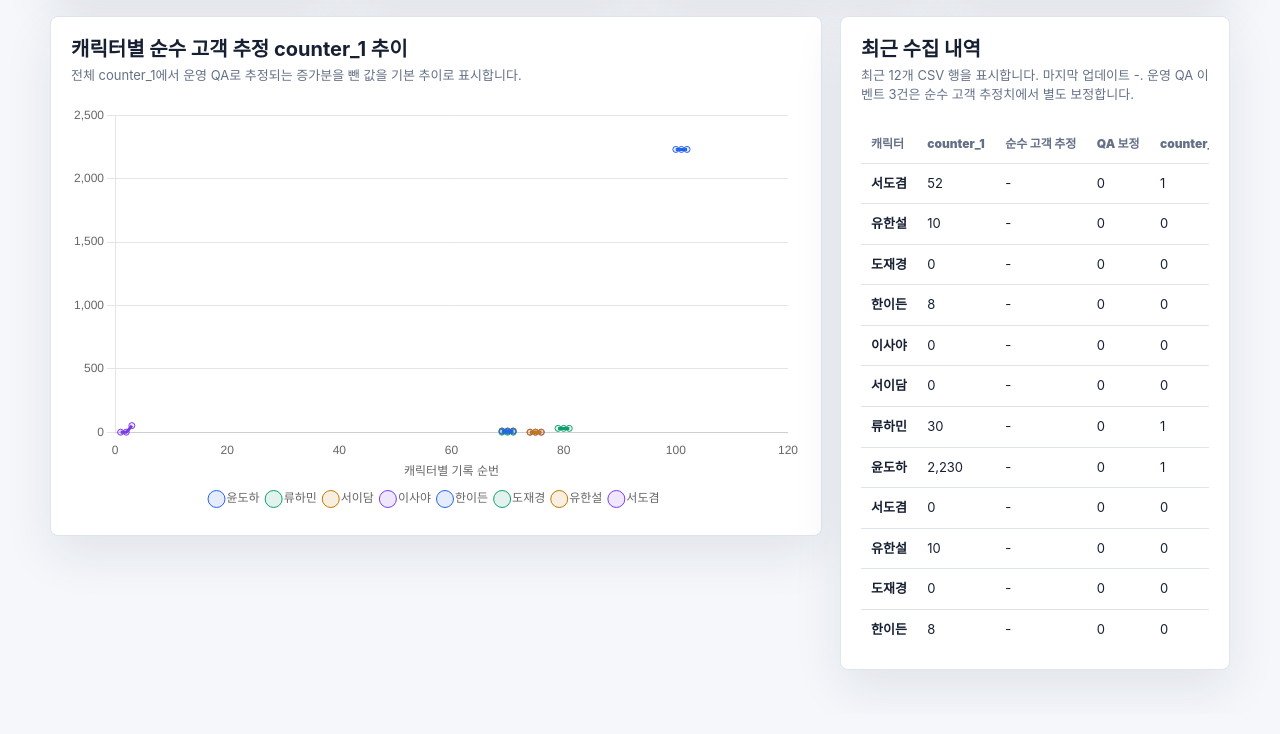
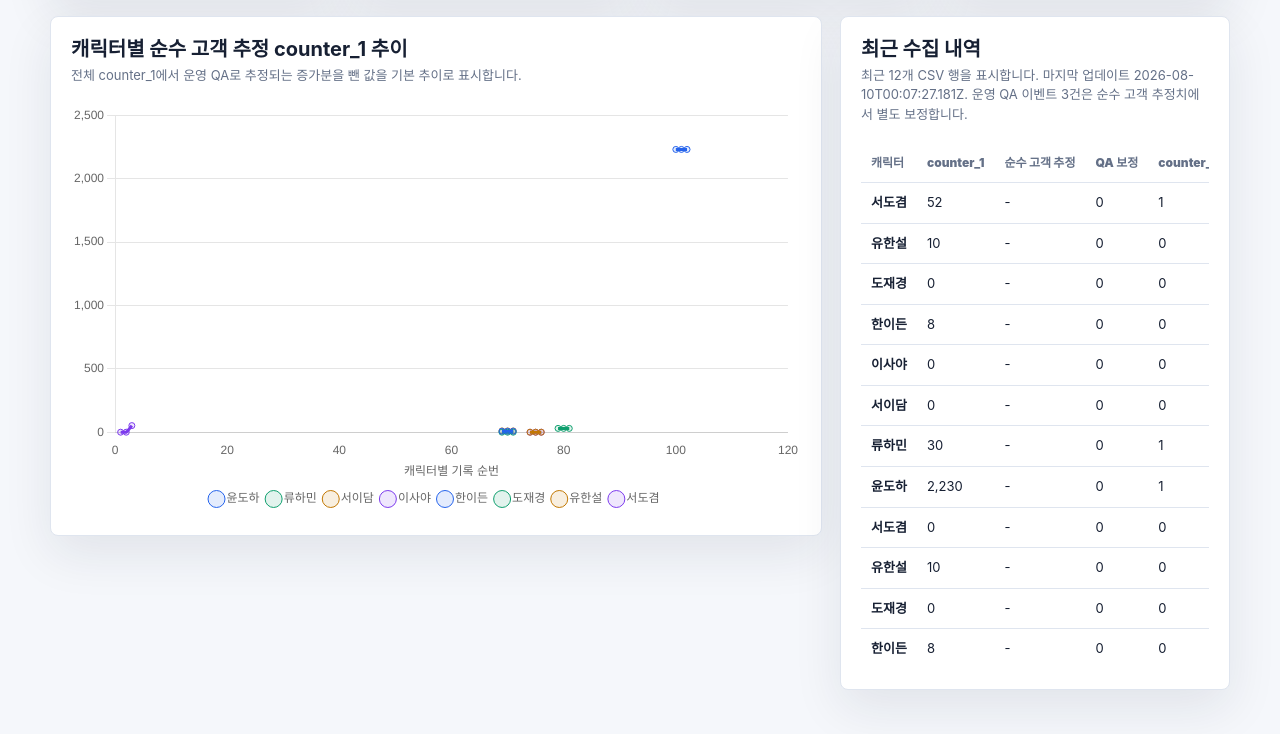
Before and after one commit to gdrpaul3-byte/yoon_doha_tracker, a website: page index.html in a window 1280 px wide. Shown: the part 1582-2316 px from the top of the page. Drawn offline with nearby package versions, Linux system fonts and the light colour scheme.

Commit message:
Show public API collection timestamps

```diff
--- a/index.html
+++ b/index.html
@@ -646,7 +646,7 @@
           <td>${formatNumber(row.operator_qa_counter_1_total)}</td>
           <td>${formatNumber(row.counter_2)}</td>
           <td>${formatNumber(row.comments)}</td>
-          <td>${escapeHtml(row.collected_at_kst || '-')}</td>
+          <td>${escapeHtml(row.collected_at_kst || row.collected_at_utc || '-')}</td>
         </tr>
       `).join('');
     }
@@ -757,7 +757,7 @@
       renderRecentTable(rows);
       renderChart(groupedRows);
 
-      const latestStamp = latestRows.map((row) => row.collected_at_kst).filter(Boolean).sort().at(-1) || '-';
+      const latestStamp = latestRows.map((row) => row.collected_at_kst || row.collected_at_utc).filter(Boolean).sort().at(-1) || '-';
       const qaEventCount = operatorQaEvents.length;
       document.getElementById('latestSummary').textContent = `최근 ${Math.min(rows.length, 12)}개 CSV 행을 표시합니다. 마지막 업데이트 ${latestStamp}. 운영 QA 이벤트 ${qaEventCount}건은 순수 고객 추정치에서 별도 보정합니다.`;
     }
```
